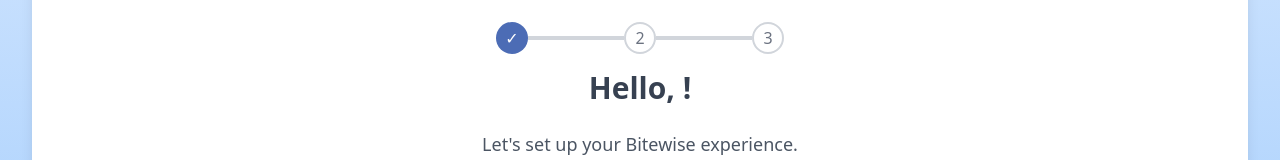
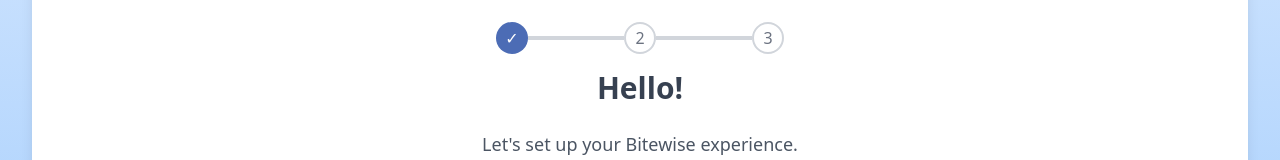
Before and after one commit to fayefzhang/bitewise, a Next.js app in the folder frontend/: page /sign-up in a window 1280 px wide. Shown: the part 240-400 px from the top of the page. Built offline with nearby package versions, Linux system fonts and the light colour scheme.

Commit message:
update sign on flow

```diff
--- a/frontend/app/components/Step1.tsx
+++ b/frontend/app/components/Step1.tsx
@@ -44,7 +44,7 @@
       <div className="bg-white w-full max-w-7xl rounded-xl shadow-lg p-16 flex flex-col items-center">
         <div className="flex flex-col items-center mb-6">
             <ProgressSteps currentStep={1} totalSteps={3} />
-            <h1 className="text-3xl font-bold text-gray-700">Hello, {name}!</h1>
+            <h1 className="text-3xl font-bold text-gray-700">Hello{name ? `, ${name}` : ""}!</h1>
         </div>
         <p className="text-lg text-gray-600">
           Let's set up your Bitewise experience.
--- a/frontend/app/components/Step3.tsx
+++ b/frontend/app/components/Step3.tsx
@@ -81,6 +81,7 @@
           <div className="flex flex-col items-center mb-8">
             <ProgressSteps currentStep={3} totalSteps={3} />
             <h1 className="text-3xl font-bold text-gray-700">{title}</h1>
+            <p className="text-gray-600 text-sm mt-2">Click once to include a source, click twice to exclude it.</p>
           </div>
           <div className="flex flex-row items-center gap-4 mb-4">
             <input
```
